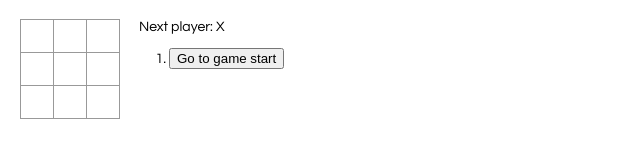
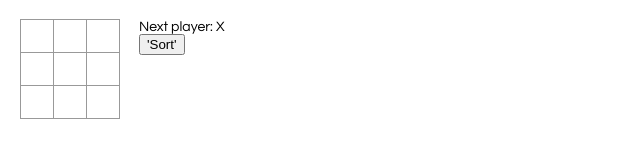
Before and after one commit to z0glen/react_tictactoe, a React app in the folder react_tictactoe/: page / in a window 1280 px wide. Shown: the whole page, without its empty margins (0-640 px from the left). Built offline with nearby package versions, Linux system fonts and the light colour scheme.

Commit message:
adding extra features, WIP

```diff
--- a/react_tictactoe/src/index.css
+++ b/react_tictactoe/src/index.css
@@ -32,6 +32,8 @@ ol, ul {
   width: 34px;
 }
 
+.square {}
+
 .square:focus {
   outline: none;
 }
--- a/react_tictactoe/src/index.js
+++ b/react_tictactoe/src/index.js
@@ -3,8 +3,13 @@ import ReactDOM from 'react-dom';
 import './index.css';
 
 function Square(props) {
+  const fontweight = props.winner ?
+    {fontWeight: 'bold'} : {fontWeight: 'normal'};
   return (
-    <button className="square" onClick={props.onClick}>
+    <button
+        style={fontweight}
+        className="square"
+        onClick={props.onClick}>
       {props.value}
     </button>
   );
@@ -12,32 +17,34 @@ function Square(props) {
 
 class Board extends React.Component {
   renderSquare(i) {
+    const winner = this.props.winner ?
+      this.props.winner.squares.includes(i) : false;
     return (
       <Square
+        key={i}
         value={this.props.squares[i]}
         onClick={() => this.props.onClick(i)}
+        winner={winner}
       />
     );
   }
 
+  createBoard = () => {
+    let board = [];
+    for (let i = 0; i < 3; i++) {
+      let row = [];
+      for (let j = 0; j < 3; j++) {
+        row.push(this.renderSquare(i*3+j));
+      }
+      board.push(<div className="board-row" key={i}>{row}</div>);
+    }
+    return board;
+  };
+
   render() {
     return (
       <div>
-        <div className="board-row">
-          {this.renderSquare(0)}
-          {this.renderSquare(1)}
-          {this.renderSquare(2)}
-        </div>
-        <div className="board-row">
-          {this.renderSquare(3)}
-          {this.renderSquare(4)}
-          {this.renderSquare(5)}
-        </div>
-        <div className="board-row">
-          {this.renderSquare(6)}
-          {this.renderSquare(7)}
-          {this.renderSquare(8)}
-        </div>
+        {this.createBoard()}
       </div>
     );
   }
@@ -52,6 +59,7 @@ class Game extends React.Component {
       }],
       stepNumber: 0,
       xIsNext: true,
+      sorted: true,
     };
   }
 
@@ -79,30 +87,55 @@ class Game extends React.Component {
     });
   }
 
+  reSort(list) {
+    this.setState({
+      moves: sortList(list),
+    });
+  }
+
   render() {
     const history = this.state.history;
     const current = history[this.state.stepNumber];
     const winner = calculateWinner(current.squares);
+    const sorted = this.state.sorted;
+    console.log(this.state);
 
-    const moves = history.map((step, move) => {
+    let moves = history.map((step, move) => {
+      let diff = '';
+      let row = 0;
+      let col = 0;
+      if (move) {
+        const curr = history[move].squares;
+        const prev = history[move-1].squares;
+        diff = checkDiff(curr, prev);
+        row = Math.floor(diff/3);
+        col = diff % 3;
+      }
       const desc = move ?
-        'Go to move #' + move :
+        'Go to move #' + move + ', ' + (this.state.xIsNext ? 'O' : 'X') +
+          ' to (' + row + ', ' + col + ')' :
         'Go to game start';
+      const fontweight = move === this.state.stepNumber ?
+        {fontWeight: 'bold'} : {fontWeight: 'normal'};
       return (
         <li key={move}>
-          <button onClick={() => this.jumpTo(move)}>{desc}</button>
+          <button
+            style={fontweight}
+            onClick={() => this.jumpTo(move)}>{desc}</button>
         </li>
       );
     });
 
     let status;
     if (winner) {
-      status = 'Winner: ' + winner;
+      status = 'Winner: ' + winner.winner;
     } else if (history.length > 9) {
       status = 'It\'s a draw!'
     } else {
       status = 'Next player: ' + (this.state.xIsNext ? 'X' : 'O');
     }
+
+    let sort = <button onClick={() => this.reSort(moves)}>'Sort'</button>;
 
     return (
       <div className="game">
@@ -110,11 +143,13 @@ class Game extends React.Component {
           <Board
             squares={current.squares}
             onClick={(i) => this.handleClick(i)}
+            winner={winner}
           />
         </div>
         <div className="game-info">
           <div>{status}</div>
-          <ol>{moves}</ol>
+          <div>{sort}</div>
+          <ol>{this.state.moves}</ol>
         </div>
       </div>
     );
@@ -142,8 +177,51 @@ function calculateWinner(squares) {
   for (let i = 0; i < lines.length; i++) {
     const [a, b, c] = lines[i];
     if (squares[a] && squares[a] === squares[b] && squares[a] === squares[c]) {
-      return squares[a];
+      return ({
+        winner: squares[a],
+        squares: lines[i],
+      });
     }
   }
   return null;
 }
+
+function checkDiff(list1, list2) {
+  for (let i = 0; i < list1.length; i++) {
+    if (list1[i] !== list2[i]) {
+      return i;
+    }
+  }
+  return null;
+}
+
+function sortList(list) {
+  console.log(list);
+  let out = [];
+  for (let i = 0; i < list.length; i++) {
+    let curr = null;
+    for (let j = 0; j < list.length; j++) {
+      if (list[i].key > list[j].key) {
+        curr = list[j]
+      }
+    }
+    curr = curr ? curr : list[i];
+    out[out.length] = curr;
+  }
+  console.log(out);
+  return out;
+}
+
+function sortListReverse(list) {
+  console.log(list);
+  let out = [];
+  for (let i = 0; i < list.length; i++) {
+    for (let j = 0; j < list.length; j++) {
+      if (list[i] < list[j]) {
+        out.append(list[j]);
+      }
+    }
+  }
+  console.log(out);
+  return out;
+}
```
